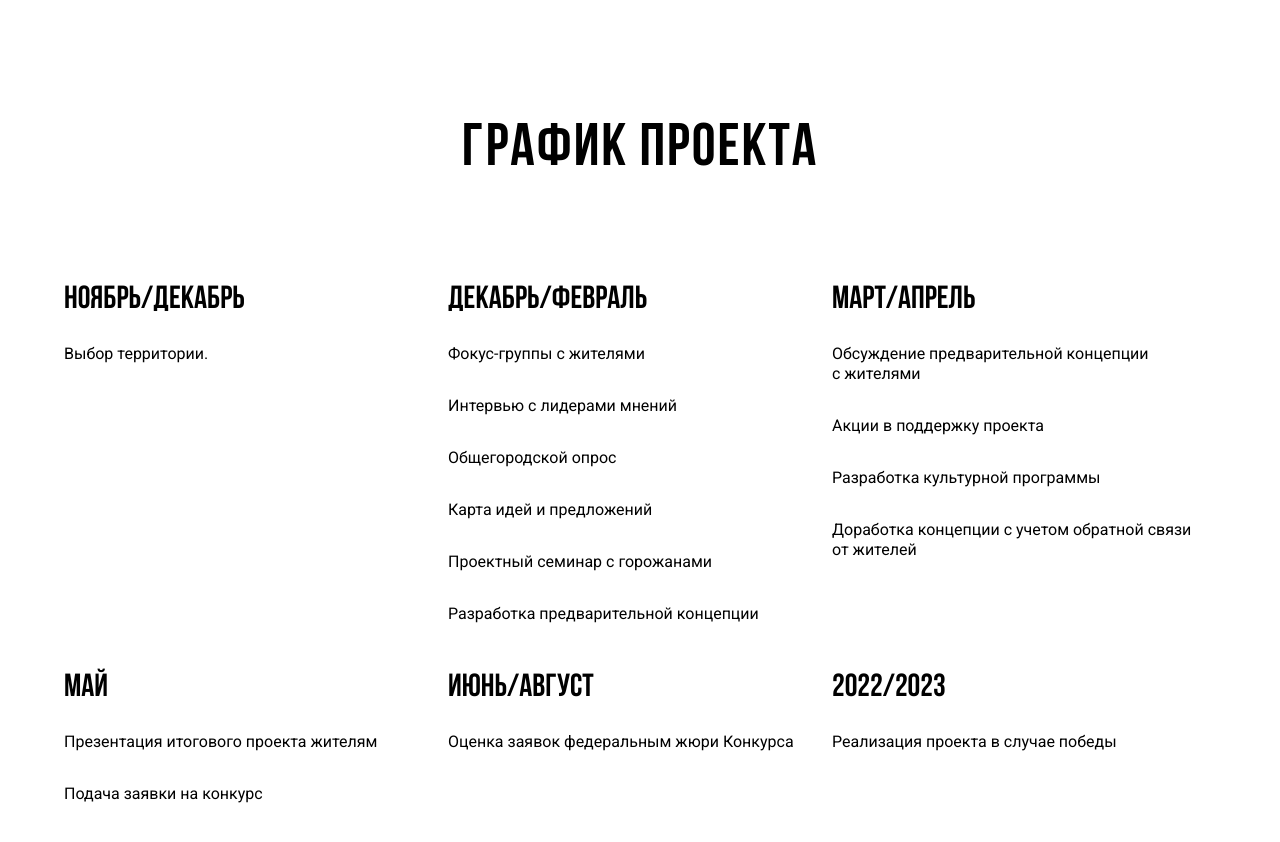
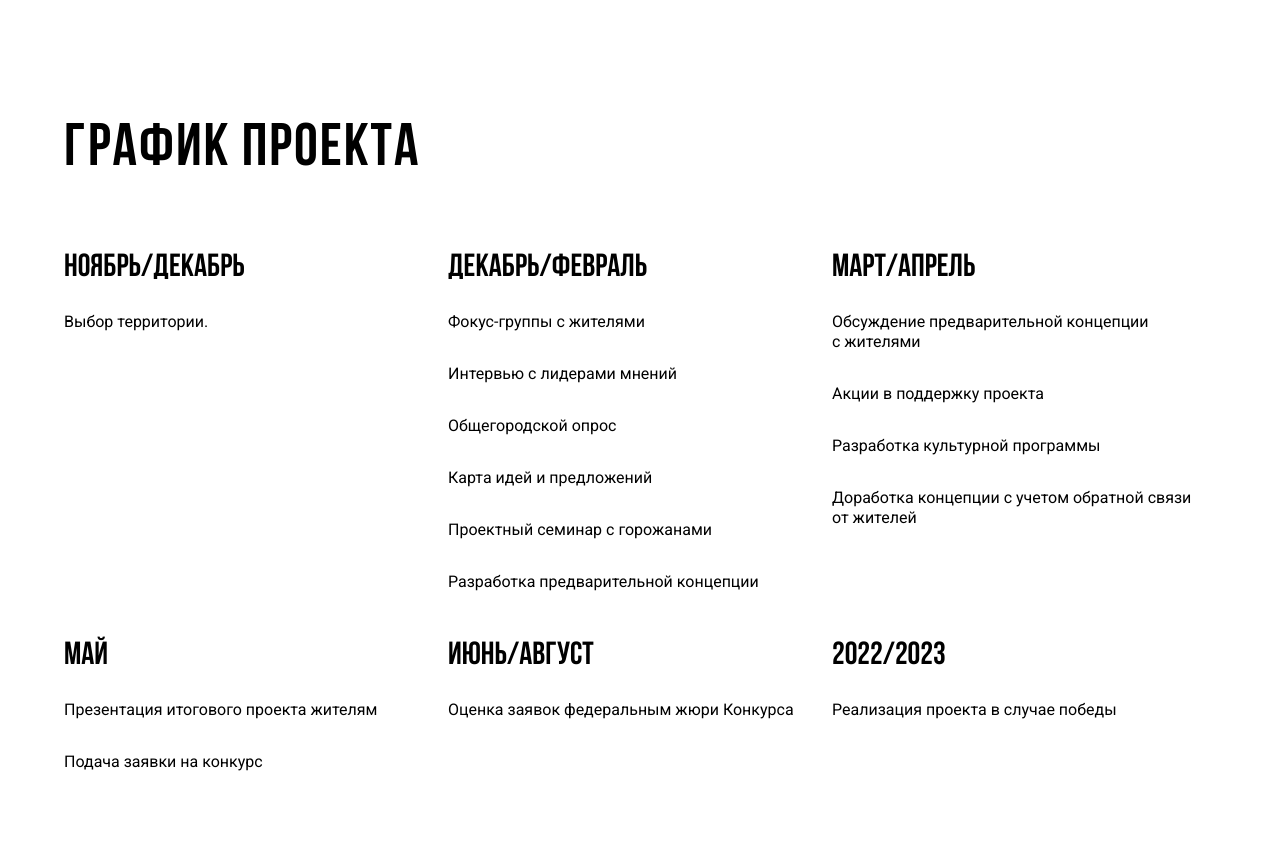
Before and after one commit to designunit/tura, a Next.js app: page / in a window 1280 px wide. Shown: the part 1800-2642 px from the top of the page. Built offline with nearby package versions, Linux system fonts and the light colour scheme.

Commit message:
titles upd

```diff
--- a/src/components/Steps/styles.module.css
+++ b/src/components/Steps/styles.module.css
@@ -3,7 +3,6 @@
     justify-content: space-between;
 
     width: 100%;
-    padding-top: 32px;
 }
 
 @media screen and (max-width : 1280px) {
--- a/src/components/Title/styles.module.css
+++ b/src/components/Title/styles.module.css
@@ -5,6 +5,8 @@
     font-style: normal;
     font-weight: 500;
     color: black;
+
+    align-self: flex-start;
 }
 
 .h1 {
```
